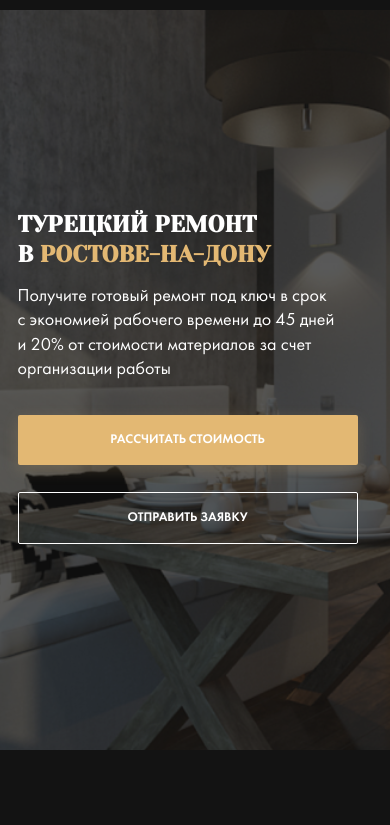
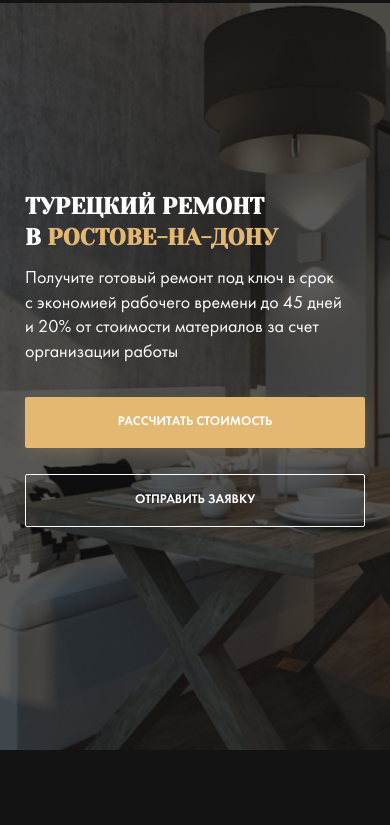
Before and after one commit to RiaRiver/WS-repair-design, a website: page src/index.html in a window 390 px wide. Shown: the part 52-877 px from the top of the page. Drawn offline with Linux system fonts and the light colour scheme; files whose address does not match are found by name.

Commit message:
refact: refact hero section (made background image like in layout) & adaptive for it

```diff
--- a/src/index.html
+++ b/src/index.html
@@ -46,8 +46,9 @@
         <a href="#" class="instagram__link">Instagram</a>
       </div>
 
-      <div class="container hero__container">
+
         <div class="hero__content">
+          <div class="hero__content-wrapper">
             <h1 class="title hero__title wow fadeInRight" data-wow-delay="0.1s">Турецкий ремонт в&nbsp<span
                 class="title--primary">Ростове-на-дону</span></h1>
             <p class="hero__text wow fadeInRight" data-wow-delay="0.3s">Получите готовый ремонт под ключ в срок с экономией рабочего времени
@@ -62,9 +63,10 @@
             </div>
             <!-- /.hero__buttons -->
           </div>
+          <!-- /.hero__content-wrapper -->
+        </div>
         <!-- /.hero-content -->
-      </div>
-      <!-- /.container hero__container -->
+
 
       <a href="#" class="scroll-down hero__scroll-down wow heartBeat" data-wow-delay="6s">Листайте вниз</a>
     </section>
--- a/src/sass/_media.sass
+++ b/src/sass/_media.sass
@@ -9,8 +9,8 @@
     &__col
       width: 50%
     &__heading
-    font-size: mrem(27px)
-    line-height: mrem(37px)
+      font-size: mrem(27px)
+      line-height: mrem(37px)
     &__subtitle
       font-size: mrem(15px)
       line-height: mrem(21px)
@@ -38,6 +38,7 @@
     display: none
 
   .hero
+    padding-left: 0
     &__instagram
       display: none
     &__content
@@ -124,13 +125,18 @@
     font-size: 1.92rem
 
   .hero
+    padding-top: rem(55px)
     &__text
       margin-bottom: mrem(29px)
       max-width: 26.67rem
       margin: 0 0 2.67rem
       font-size: 1.5rem
     &__content
-      max-width: 28.33rem
+      align-items: center
+      padding-left: 0
+      &-wrapper
+        max-width: 28.33rem
+
     &__button
       display: block
       min-width: 100%
@@ -240,5 +246,7 @@
 
 @media screen and ( max-height: 600px)
   .hero
+    padding-bottom: 0
+    &::after,
     &__scroll-down
       display: none
--- a/src/sass/_settings.sass
+++ b/src/sass/_settings.sass
@@ -3,6 +3,7 @@
 
 html
   font-size: 14px
+  overflow-x: hidden
 
 body
   font-family: $f-common
@@ -21,7 +22,6 @@ img
     color: $primary
 
 .section
-  padding: 60px 0 /** временный отступ, потом удалить **/
   &--dark
     background-color: $dark
     color: $light
--- a/src/sass/templates/_header.sass
+++ b/src/sass/templates/_header.sass
@@ -4,7 +4,7 @@
   top: 0
   z-index: 99
   width: 100%
-  padding: 24px 0
+  padding: rem(24px) 0
   background-color: $dark
 
 .menu
--- a/src/sass/templates/_hero.sass
+++ b/src/sass/templates/_hero.sass
@@ -1,22 +1,17 @@
 .hero
   position: relative
-  display: flex
-  flex-direction: column
-  justify-content: center
   height: 100vh
-  padding-top: 100px
+  padding: rem(83px) 0 rem(48.5px) rem(80px)
   color: $light
-  background: $dark url("../img/hero-bg.jpg") no-repeat center / cover
-  &::before
+  &::after
     content: ''
     position: absolute
-    top: 0
+    bottom: 0
     left: 0
     width: 100%
-    height: 100%
-    background-color: rgba($dark, 0.7)
-  &__title
-    margin: 0px 0 1.21rem
+    height: rem(48.5px)
+    background-color: $dark
+
   &__instagram
     position: absolute
     left: 0
@@ -25,14 +20,14 @@
     height: 100%
   &__scroll-down
     position: absolute
+    z-index: 3
     left: 0
     bottom: 0
-    transform: translateY(50%)
     display: flex
     justify-content: center
     align-items: center
     min-width: 17.64rem
-    min-height: 6.93rem
+    min-height: rem(97px)
     font-family: $f-heading
     font-size: 0.86rem
     text-transform: uppercase
@@ -50,8 +45,27 @@
 
   &__content
     position: relative
-    max-width: 47.86rem
-    margin-left: 4.29rem
+    display: flex
+    padding-left: rem(55px)
+    flex-direction: column
+    justify-content: center
+    height: 100%
+    background: $dark url("../img/hero-bg.jpg") no-repeat center / cover
+    &::before
+      content: ''
+      position: absolute
+      top: 0
+      left: 0
+      width: 100%
+      height: 100%
+      background-color: rgba($dark, 0.7)
+    &-wrapper
+      position: relative
+      max-width: 47.86rem
+
+  &__title
+    position: relative
+    margin: 0px 0 1.21rem
   &__text
     max-width: 35.71rem
     margin: 0px 0 3.21rem
```
Also changed, not shown: src/css/style.css. Lines whose indentation alone changed are shown as unchanged.
